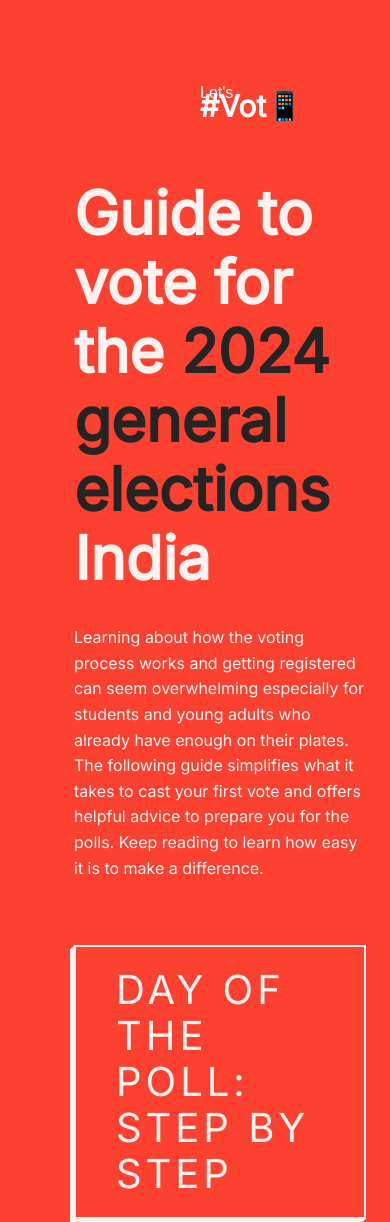
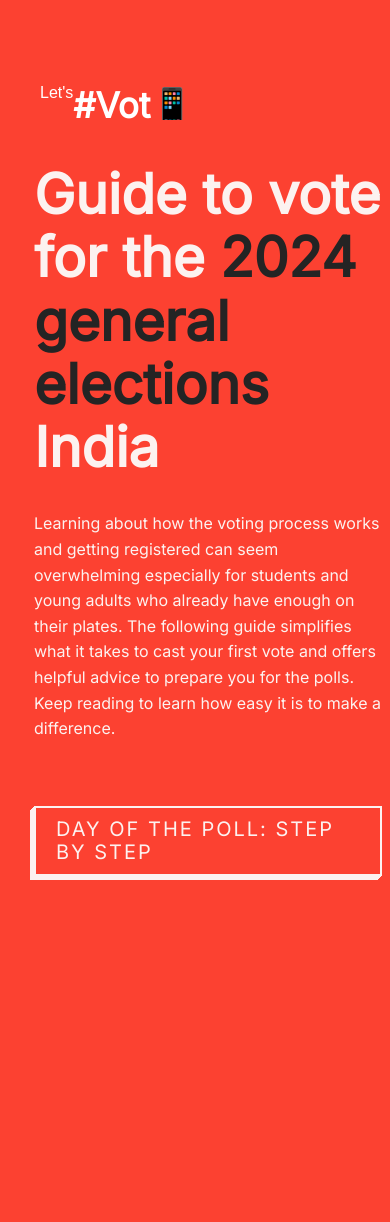
Before and after one commit to Tanviwalanj/Vote, a plain HTML site: page index.html in a window 390 px wide. Shown: the top 1222 px of the page. After the commit the page ends 879 px from the top, so only its background shows below. Drawn offline with nearby package versions, Linux system fonts and the light colour scheme.

Commit message:
common css fix

```diff
--- a/assets/common.css
+++ b/assets/common.css
@@ -74,7 +74,7 @@ p {
 /* Responsive layout - CTA button*/
 @media (max-width: 800px) {
   .cta-btn {
-    font-size: 40px;
+    font-size: 20px;
     }
   }
 
@@ -114,6 +114,19 @@ p {
 .hero-section__text {
   padding: 1em;
 }
+
+@media (max-width: 800px) {
+  .hero-section {
+    margin-left:  26px;
+      }
+    }
+
+@media (max-width: 800px) {
+.hero-section__text  {
+  padding: 0;
+    }
+  }
+
 .hero-section__img {
   padding: 0em;
 }
@@ -125,7 +138,6 @@ p {
      object-fit: cover;
   box-shadow: 0 3.6px 2.2px rgba(0, 0, 0, 0.02), 0 8.6px 5.3px rgba(0, 0, 0, 0.028), 0 16.2px 10px rgba(0, 0, 0, 0.035), 0 28.8px 17.9px rgba(0, 0, 0, 0.042), 0 53.9px 33.4px rgba(0, 0, 0, 0.05), 0 129px 80px rgba(0, 0, 0, 0.07);
 }
-
 
 
 /** initial animations **/
@@ -286,7 +298,7 @@ h1 {
 @media (max-width: 800px) {
   .Lets .innerVote{
     padding: 0em 0em;
-    font-size: 30px;
+    font-size: 35px;
     margin-top: 0;
     margin-left: 0;
     }
@@ -305,6 +317,12 @@ h1 {
     }
   }
 
+  @media (max-width: 800px) {
+    #title {
+      font-size: 54px;
+      }
+    }
+
 
   #title {
     font-size: 55px;
@@ -315,7 +333,9 @@ h1 {
   }
 
   @media (max-width: 800px) {
-    #title {
-      font-size: 60px;
+  .Lets {
+  padding: 2em 1em;
+  font: normal 40px/50px Montserrat, sans-serif;
+  color: #ffffff;
       }
     }
```
Also changed, not shown: Dayofpoll/style.css (+12 -0 lines).
